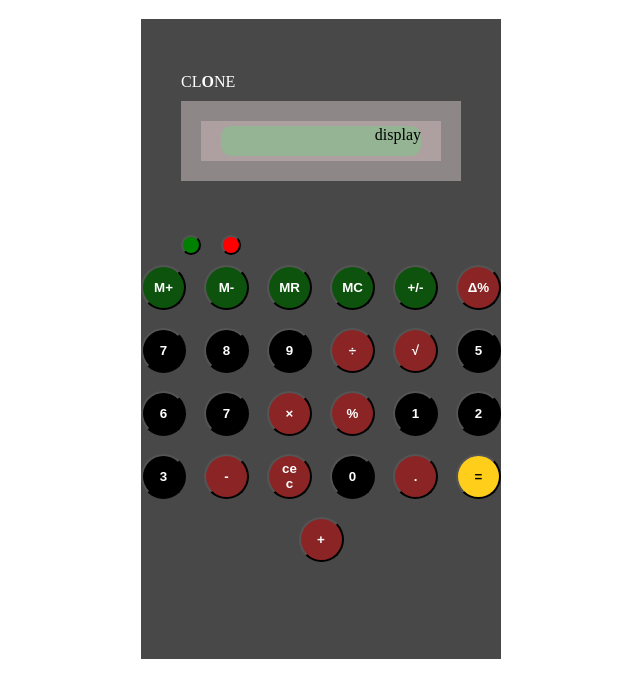
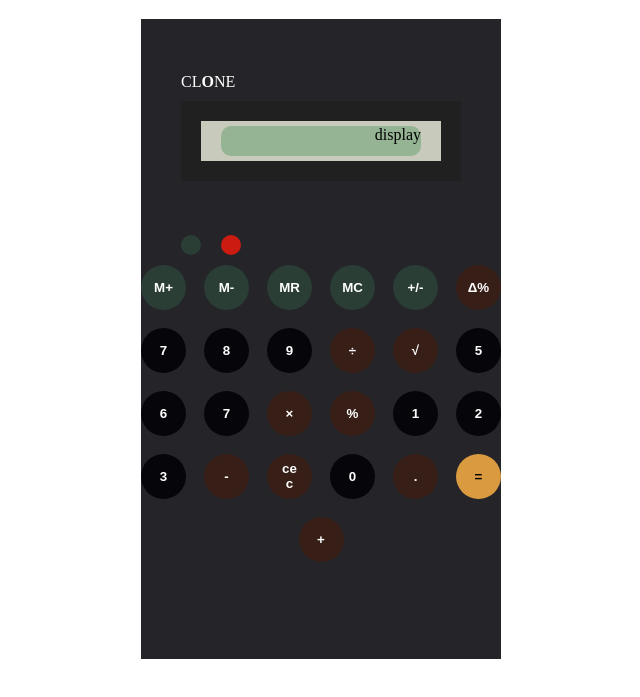
Before and after one commit to hkcwby/calc, a website: page index.html in a window 1280 px wide. Shown: the part 61-758 px from the top of the page, without its empty margins (319-959 px from the left). Drawn offline with Linux system fonts and the light colour scheme.

Commit message:
updated the colors using a color picker on the asset example

```diff
--- a/style.css
+++ b/style.css
@@ -11,7 +11,7 @@ body{
     justify-content:flex-start;
     align-items:center;
     flex-direction: column;
-    background-color: rgb(72, 72, 72);
+    background-color: #252429;
     height: 640px;
     width: 360px;
 }
@@ -20,7 +20,7 @@ body{
     display:flex;
     justify-content: center;
     align-items:center;
-    background-color: rgb(141, 135, 135);
+    background-color: #202020;
     height: 80px;
     width: 280px;
 
@@ -31,7 +31,7 @@ body{
     display:flex;
     justify-content: center;
     align-items:center;
-    background-color: rgb(174, 160, 160);
+    background-color: #c8cabc;
     height: 40px;
     width: 240px;
 
@@ -61,20 +61,20 @@ body{
 }
 
 .action{
-    background-color: rgb(139, 37, 37);
+    background-color: #371e16;
 }
 
 .number{
-    background-color:black;
+    background-color:#06050a;
 }
 
 .equals{
-    background-color: rgb(255, 206, 27);
+    background-color: #da9a40;
     color:black;
 }
 
 .memory{
-    background-color:rgb(13, 83, 13);
+    background-color:#2a3e35;
 }
 
 button{
@@ -83,20 +83,21 @@ button{
     height:45px;
     color:white;
     font-weight: bold;
+    border:0;
 }
 
 #func-button-green{
     border-radius: 100%;
     width:20px;
     height:20px;
-    background-color: green;
+    background-color: #2a3e35;
 }
 
 #func-button-red{
     border-radius: 100%;
     width:20px;
     height:20px;
-    background-color: red;
+    background-color: #cc1b10;
 }
 
 #brand-label{
```
